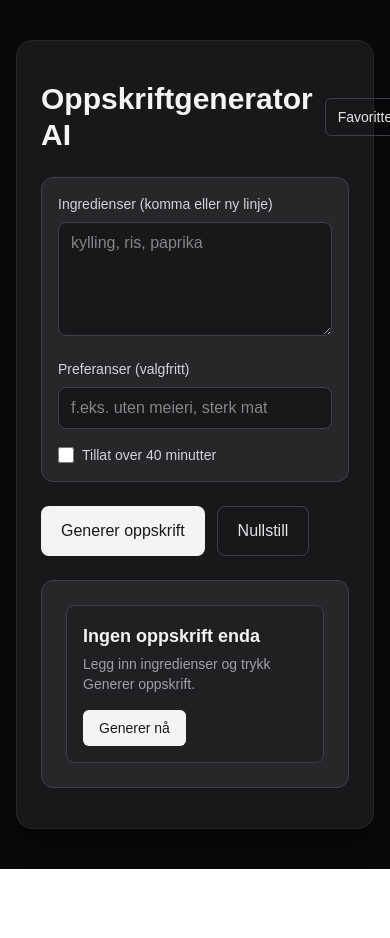
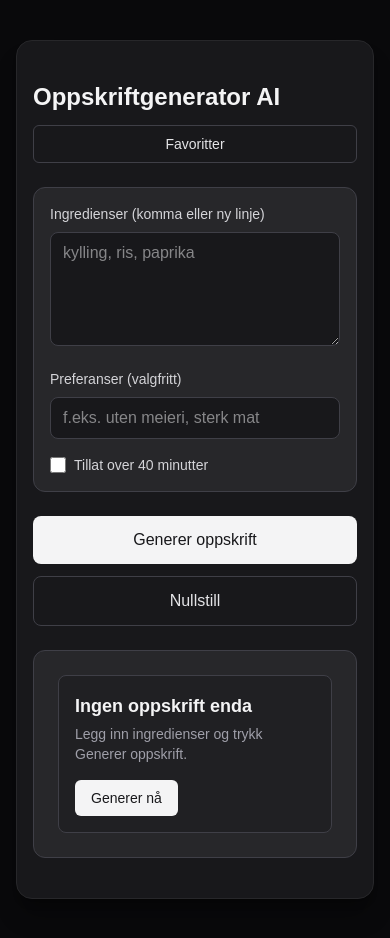
Before and after one commit to OddKRop/Oppskriftgenerator, a Next.js app: page / in a window 390 px wide. Before the commit the page ends 869 px from the top, so only its background shows below. Built offline with nearby package versions, Linux system fonts and the light colour scheme.

Commit message:
Fix favorite button layout on mobile

```diff
--- a/app/page.tsx
+++ b/app/page.tsx
@@ -166,13 +166,15 @@ export default function Home() {
   }, []);
 
   return (
-    <div className={`min-h-screen bg-zinc-950 px-4 py-10 text-zinc-100 ${hasRecipe ? "pb-32" : ""}`}>
-      <main className="mx-auto flex w-full max-w-3xl flex-col gap-6 rounded-2xl border border-zinc-800 bg-zinc-900 px-6 py-10 shadow-xl shadow-black/30 md:px-10">
-        <div className="flex items-center justify-between gap-3">
-          <h1 className="text-3xl font-bold text-zinc-100">Oppskriftgenerator AI</h1>
+    <div
+      className={`min-h-screen overflow-x-hidden bg-zinc-950 px-4 py-10 text-zinc-100 ${hasRecipe ? "pb-44 sm:pb-32" : ""}`}
+    >
+      <main className="mx-auto flex w-full max-w-3xl flex-col gap-6 rounded-2xl border border-zinc-800 bg-zinc-900 px-4 py-10 shadow-xl shadow-black/30 sm:px-6 md:px-10">
+        <div className="flex flex-col items-start gap-3 sm:flex-row sm:items-center sm:justify-between">
+          <h1 className="text-2xl font-bold text-zinc-100 sm:text-3xl">Oppskriftgenerator AI</h1>
           <Link
             href="/favorites"
-            className="rounded-md border border-zinc-700 px-3 py-2 text-sm font-medium text-zinc-200 transition hover:bg-zinc-800"
+            className="w-full rounded-md border border-zinc-700 px-3 py-2 text-center text-sm font-medium text-zinc-200 transition hover:bg-zinc-800 sm:w-auto"
           >
             Favoritter
           </Link>
@@ -217,18 +219,18 @@ export default function Home() {
           </label>
         </div>
 
-        <div className="flex gap-3">
+        <div className="flex flex-col gap-3 sm:flex-row">
           <button
             onClick={generateRecipe}
             disabled={isLoading}
-            className="rounded-lg bg-zinc-100 px-5 py-3 font-medium text-zinc-900 transition hover:bg-zinc-300 disabled:cursor-not-allowed disabled:opacity-60"
+            className="w-full rounded-lg bg-zinc-100 px-5 py-3 font-medium text-zinc-900 transition hover:bg-zinc-300 disabled:cursor-not-allowed disabled:opacity-60 sm:w-auto"
           >
             Generer oppskrift
           </button>
           <button
             onClick={resetRecipe}
             disabled={isLoading}
-            className="rounded-lg border border-zinc-700 px-5 py-3 font-medium text-zinc-200 transition hover:bg-zinc-800 disabled:cursor-not-allowed disabled:opacity-60"
+            className="w-full rounded-lg border border-zinc-700 px-5 py-3 font-medium text-zinc-200 transition hover:bg-zinc-800 disabled:cursor-not-allowed disabled:opacity-60 sm:w-auto"
           >
             Nullstill
           </button>
@@ -321,13 +323,13 @@ export default function Home() {
               </div>
 
               <div>
-                <div className="mb-2 flex items-center justify-between gap-3">
+                <div className="mb-2 flex flex-col items-start gap-2 sm:flex-row sm:items-center sm:justify-between">
                   <h3 className="text-lg font-semibold">Manglende ingredienser (må kjøpes)</h3>
                   {recipe.missingIngredients.length > 0 ? (
                     <button
                       type="button"
                       onClick={handleCopyMissingIngredients}
-                      className="rounded-md border border-zinc-600 px-3 py-1 text-sm font-medium text-zinc-100 transition hover:bg-zinc-700"
+                      className="w-full rounded-md border border-zinc-600 px-3 py-1 text-sm font-medium text-zinc-100 transition hover:bg-zinc-700 sm:w-auto"
                     >
                       Kopier handleliste
                     </button>
@@ -366,7 +368,7 @@ export default function Home() {
 
       {hasRecipe ? (
         <div className="fixed inset-x-0 bottom-0 z-20 border-t border-zinc-700 bg-zinc-950/95 p-3 backdrop-blur">
-          <div className="mx-auto flex w-full max-w-3xl gap-3">
+          <div className="mx-auto flex w-full max-w-3xl flex-col gap-3 sm:flex-row">
             <button
               type="button"
               onClick={generateRecipe}
```
